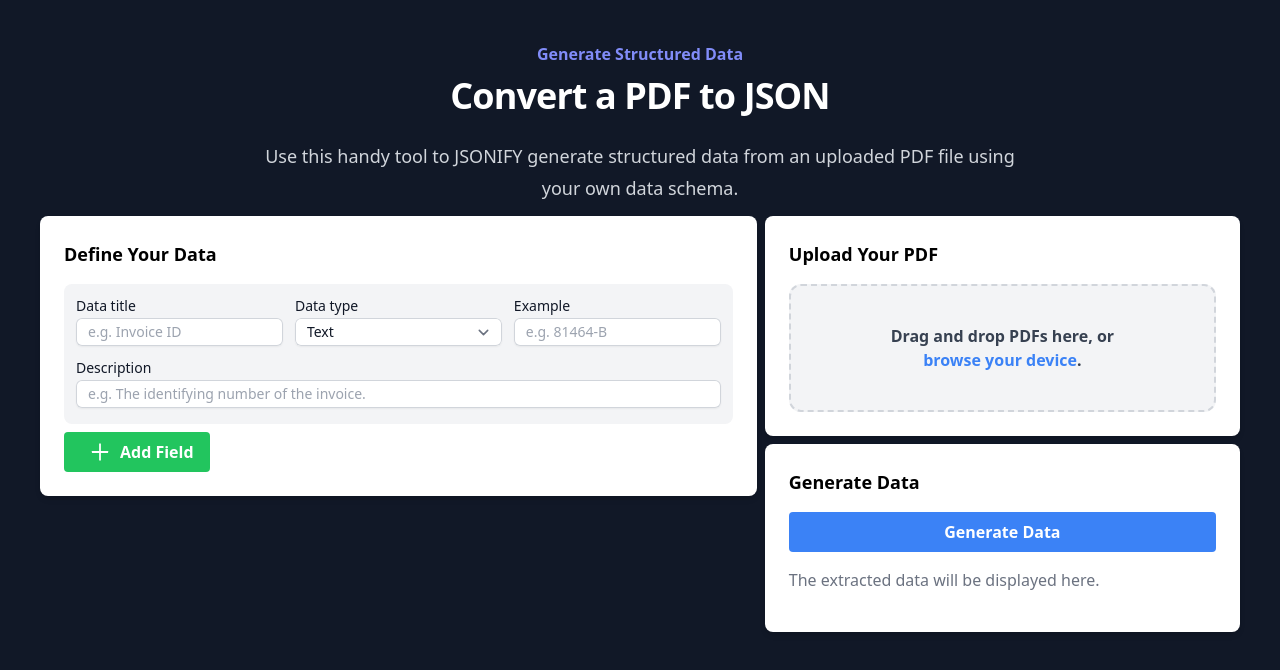
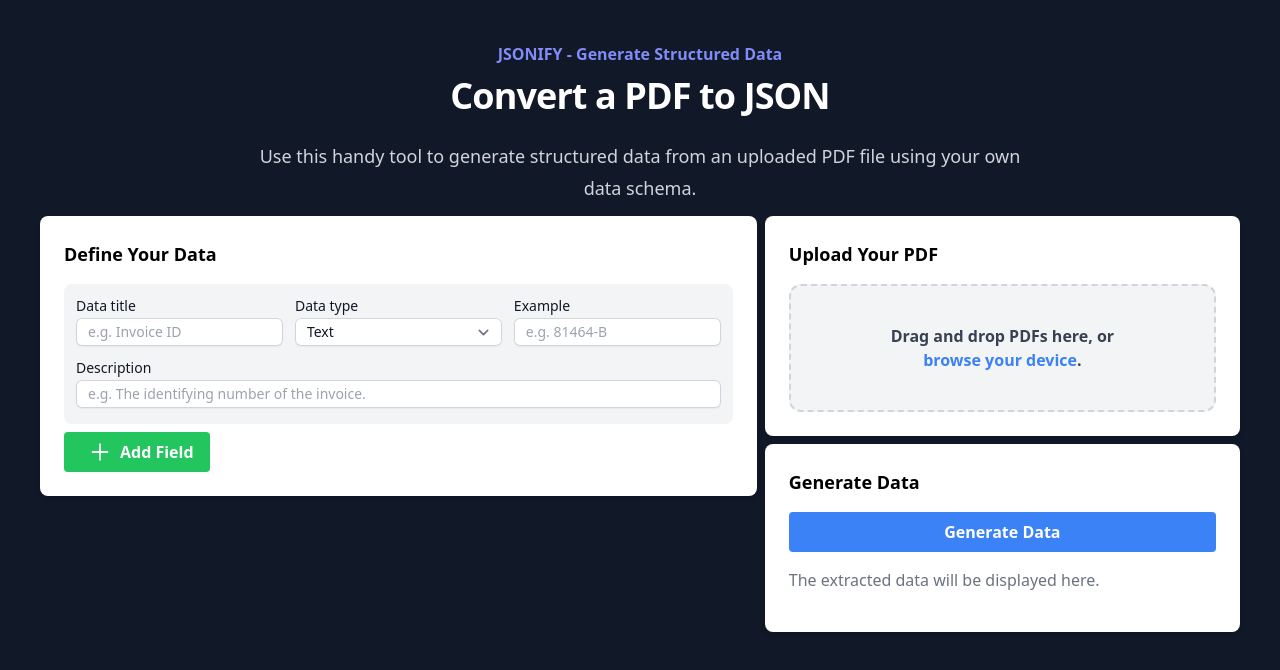
Before and after one commit to AustonianAI/pdf-to-json, a Next.js app: page / in a window 1280 px wide. Shown: the top 670 px of the page. Built offline with nearby package versions, Linux system fonts and the light colour scheme.

Commit message:
something up with vscode

```diff
--- a/src/pages/index.tsx
+++ b/src/pages/index.tsx
@@ -26,14 +26,14 @@
       <main>
         <div className="max-w-3xl mx-auto sm:text-center">
           <h2 className="text-base font-semibold leading-7 text-indigo-400">
-            Generate Structured Data
+            JSONIFY - Generate Structured Data
           </h2>
           <p className="mt-2 text-3xl font-bold tracking-tight text-white sm:text-4xl">
             Convert a PDF to JSON
           </p>
           <p className="mt-6 text-lg leading-8 text-gray-300">
-            Use this handy tool to JSONIFY generate structured data from an
-            uploaded PDF file using your own data schema.
+            Use this handy tool to generate structured data from an uploaded PDF
+            file using your own data schema.
           </p>
         </div>
         <div className="py-2">
```
